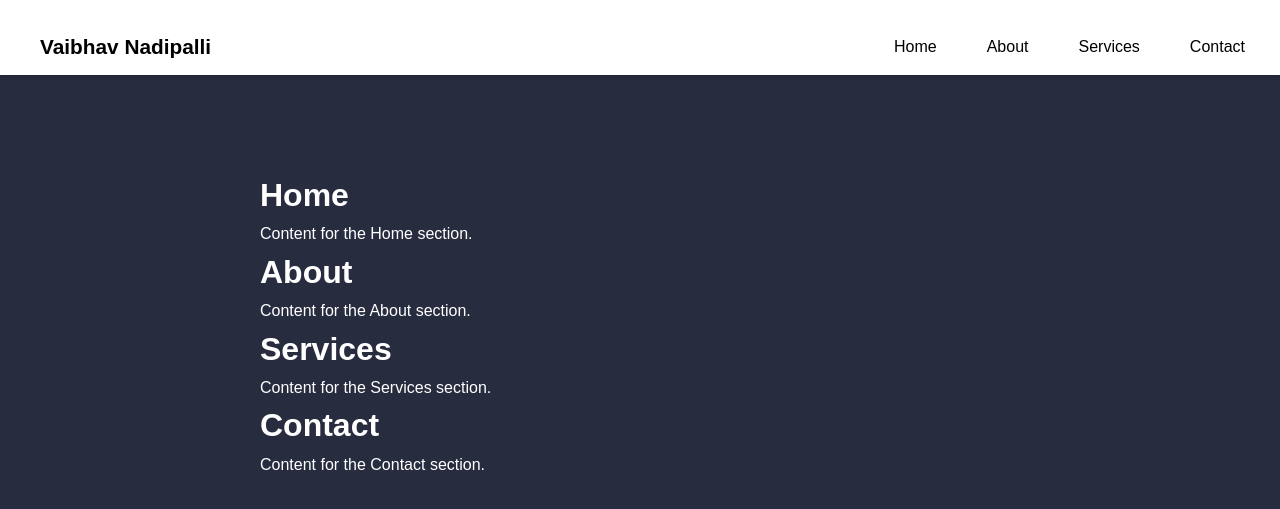
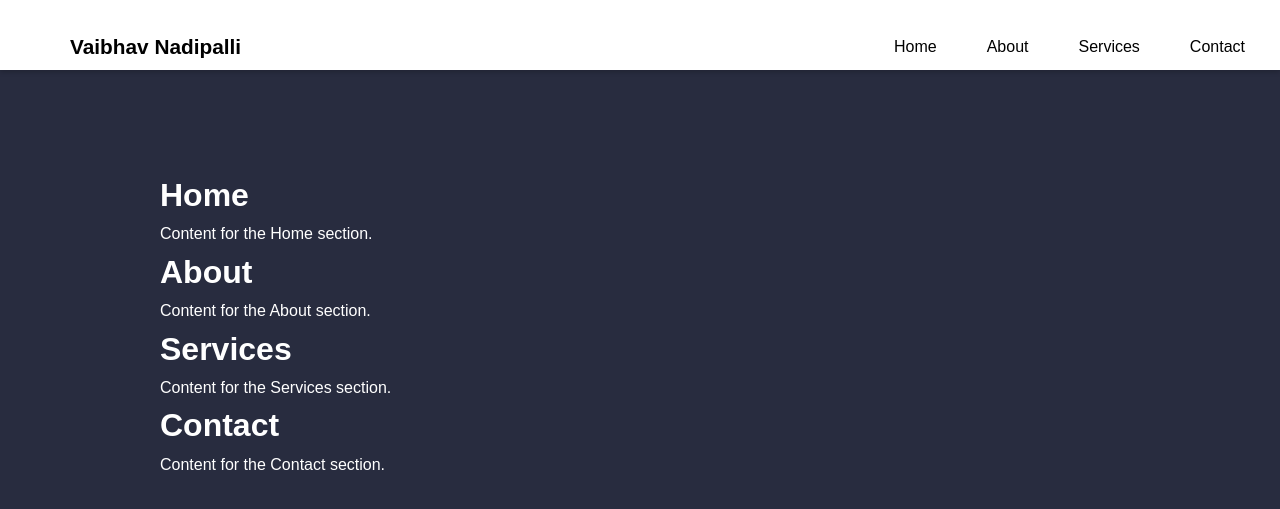
Before and after one commit to Vaibhav-Nadipalli/vaibhav-nadipalli.github.io, a Jekyll site: the page built from index.markdown, in a window 1280 px wide. Shown: the top 509 px of the page. Built offline with Jekyll 4.4.1, drawn with Linux system fonts in a browser that asks for light colours.

Commit message:
Update styles.css

```diff
--- a/assets/css/styles.css
+++ b/assets/css/styles.css
@@ -25,7 +25,7 @@ header {
     z-index: 1000;
     padding: 20px 20px; /* Adjusted padding for spacing */
     box-shadow: 0 2px 5px rgba(0,0,0,0.2);
-    height: 75px; /* 2.5 times the size of typical search bar */
+    height: 70px;
 }
 
 .nav-container {
@@ -39,7 +39,7 @@ header {
     color: #000; /* Black color */
     margin: 0; /* Reset margin */
     padding: 10px 0; /* Padding for spacing */
-    margin-left: 20px; /* Adjusted margin for left spacing */
+    margin-left: 50px; /* Adjusted margin for left spacing */
 }
 
 .nav-links {
@@ -69,7 +69,7 @@ header {
 
 /* Main content area */
 main {
-    max-width: 800px;
+    max-width: 1000px;
     margin: 150px auto 20px; /* Adjusted margin to account for fixed header and center vertically */
     padding: 20px;
     background-color: #282c3f; /* Dark navy background */
```
